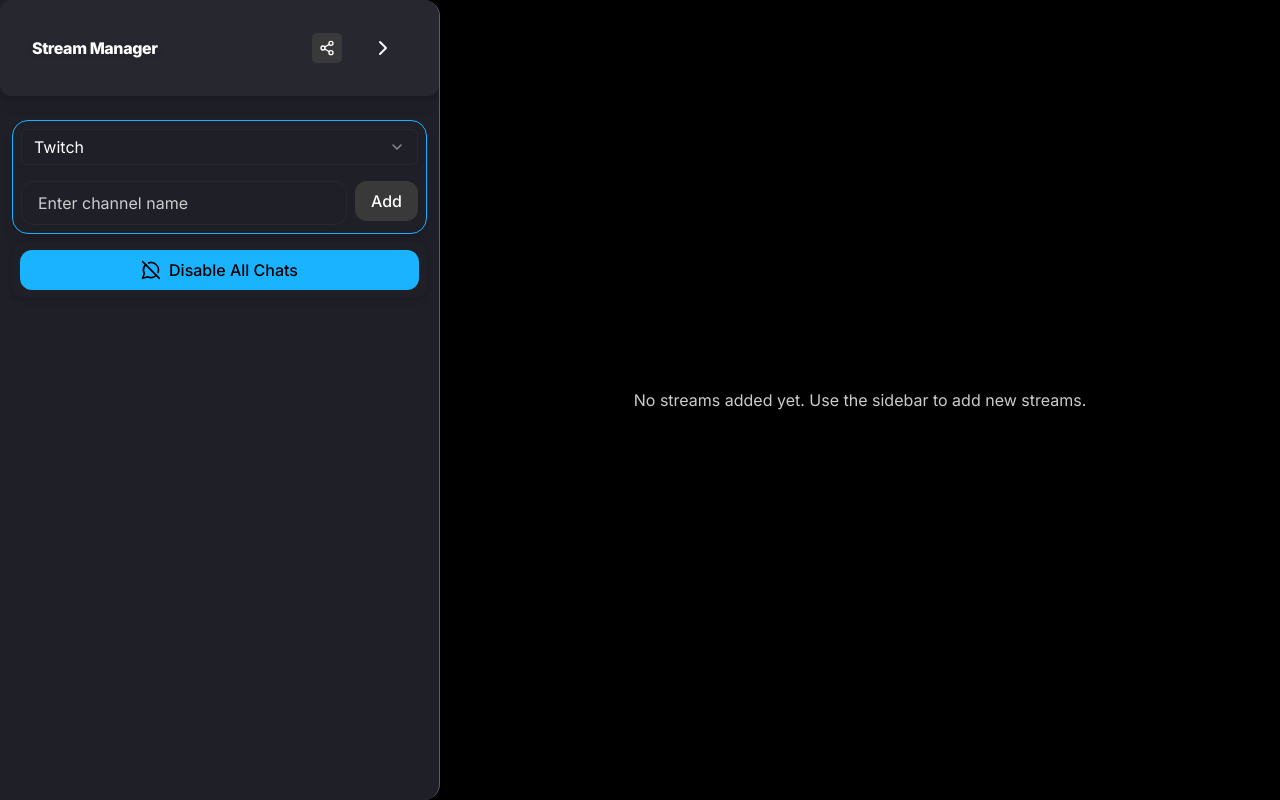
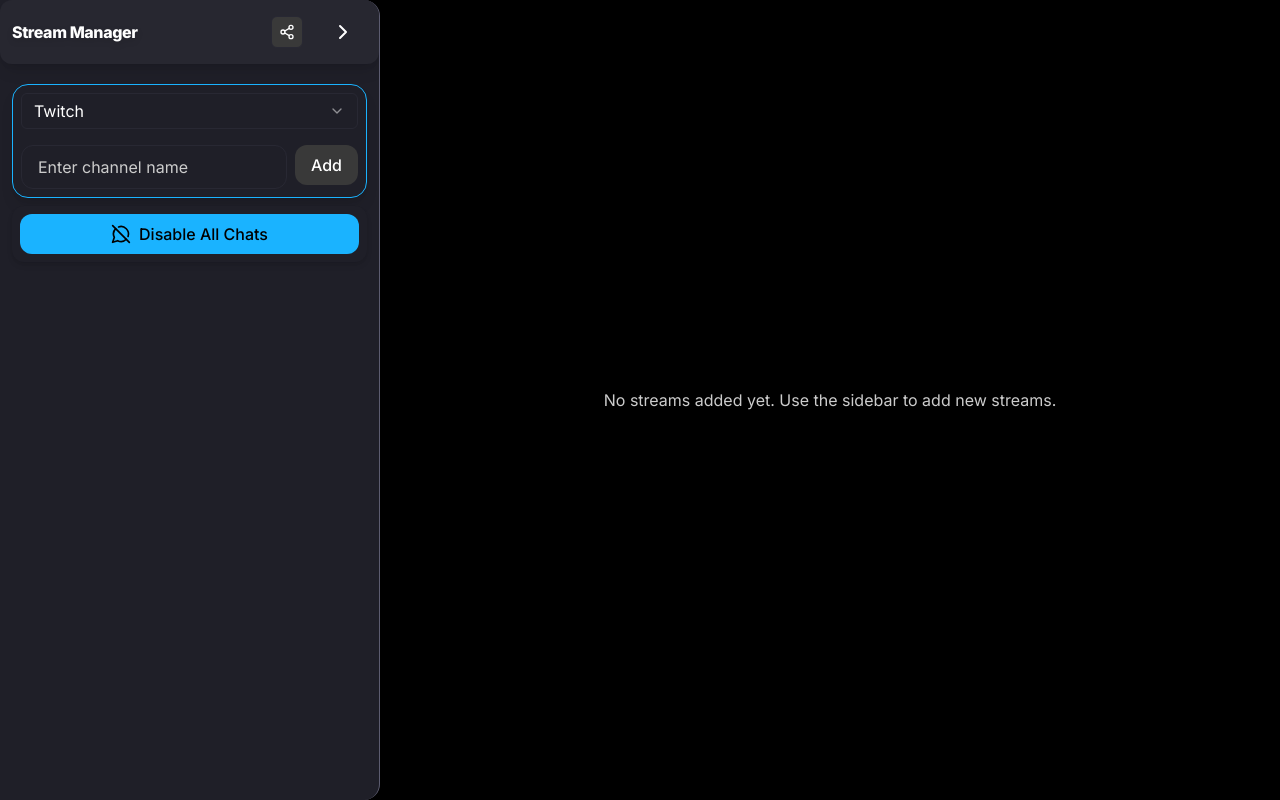
Before and after one commit to BrandonDonnellDesign/multi-stream, a Next.js app: page /dashboard in a window 1280 px wide. Built offline with nearby package versions, Linux system fonts and the light colour scheme.

Commit message:
Fixed sidebar

```diff
--- a/components/sidebar/sidebar.tsx
+++ b/components/sidebar/sidebar.tsx
@@ -87,10 +87,10 @@ export function Sidebar({
             "border-r border-muted shadow-2xl rounded-r-2xl",
             "bg-card",
             "p-0",
-      isOpen ? "min-w-[400px] w-[440px]" : "w-16"
+  isOpen ? "min-w-[360px] w-[380px]" : "w-16"
     )}
   >
-  <div className="flex items-center justify-between px-8 py-6 min-h-[80px] rounded-xl bg-[rgba(40,40,50,0.85)] shadow-lg mb-4">
+  <div className="flex items-center justify-between px-3 py-2 min-h-[56px] rounded-xl bg-[rgba(40,40,50,0.85)] shadow-lg mb-3">
             <h2 className={cn("font-extrabold text-3xl tracking-tight min-w-0 truncate text-white drop-shadow-md", !isOpen && "hidden")}>
           Stream Manager
         </h2>
```
